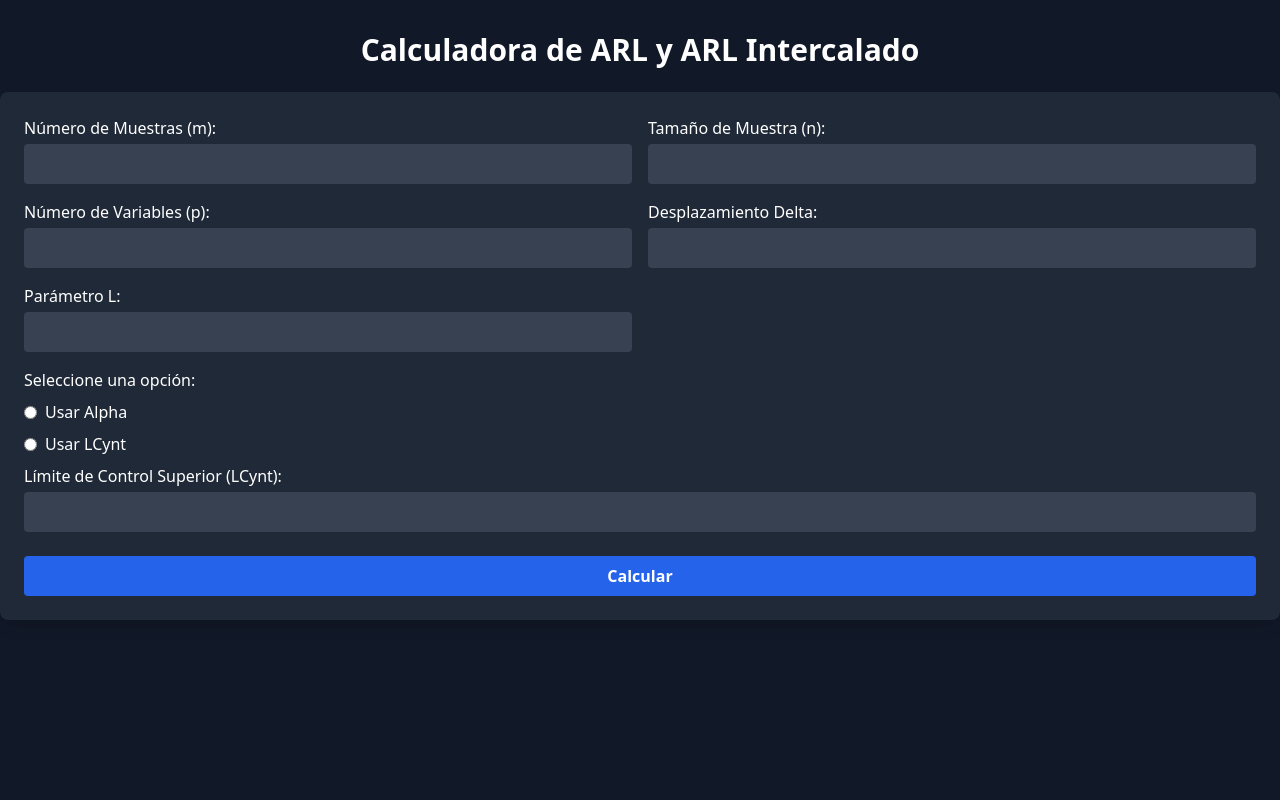
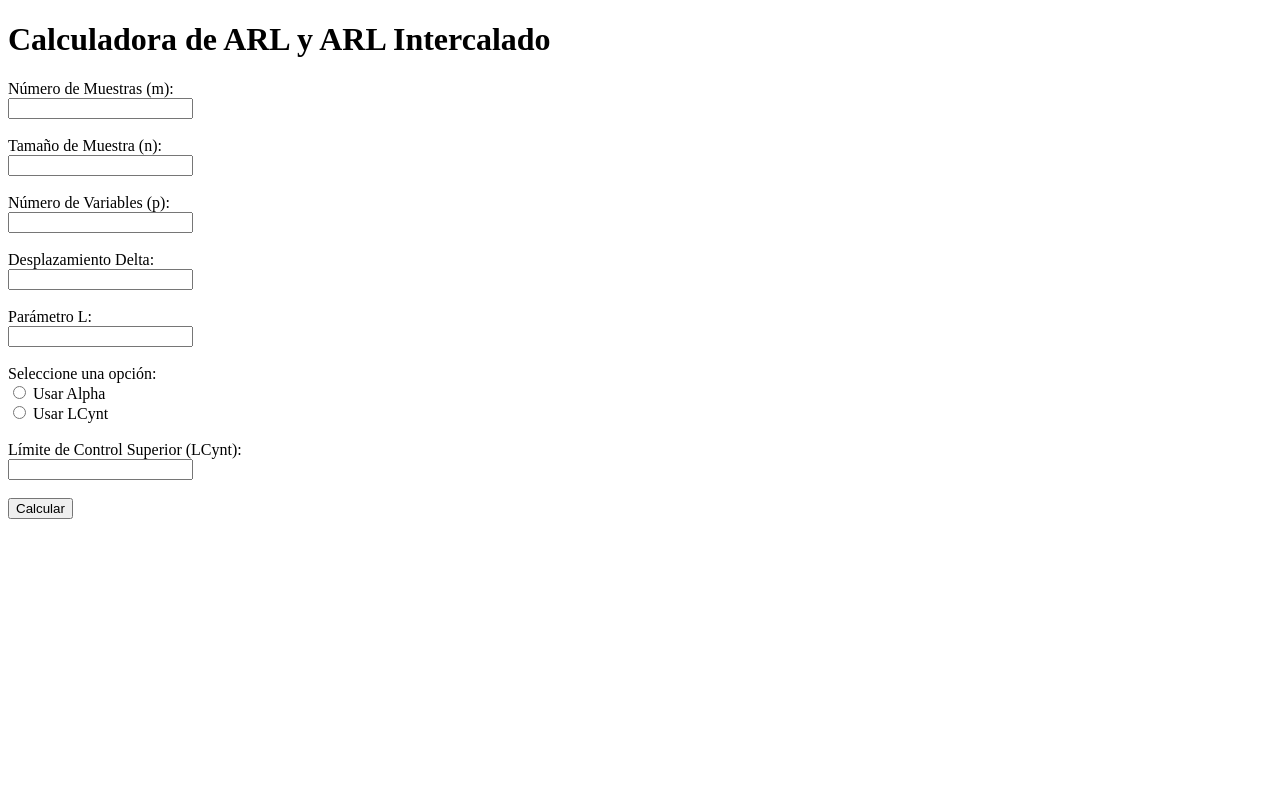
Before and after one commit to Arturo-daza/T2_arl, a Flask app: page / in a window 1280 px wide. Run offline with Flask 3, Linux system fonts and the light colour scheme; some libraries are stand-ins or nearby versions.

Commit message:
update graphs

```diff
--- a/templates/index.html
+++ b/templates/index.html
@@ -1,12 +1,9 @@
 <!DOCTYPE html>
-<html lang="es" class="bg-gray-900 text-white">
+<html lang="es">
+
 <head>
     <meta charset="UTF-8">
     <title>Calculadora de ARL</title>
-    <!-- Incluir Tailwind CSS -->
-    <link href="https://cdn.jsdelivr.net/npm/tailwindcss@2.2.19/dist/tailwind.min.css" rel="stylesheet">
-    <!-- Incluir Plotly -->
-    <script src="https://cdn.plot.ly/plotly-latest.min.js"></script>
     <script>
         function toggleFields() {
             var useAlpha = document.getElementById('alpha_option').checked;
@@ -23,96 +20,70 @@
         }
     </script>
 </head>
-<body onload="toggleFields();" class="bg-gray-900 text-white min-h-screen">
-    <div class="container mx-auto py-8">
-        <!-- Título -->
-        <h1 class="text-3xl font-bold mb-6 text-center">Calculadora de ARL y ARL Intercalado</h1>
 
-        <!-- Formulario -->
+<body onload="toggleFields();">
+    <h1>Calculadora de ARL y ARL Intercalado</h1>
     {% if error %}
-            <p class="text-red-500 text-center mb-4">{{ error }}</p>
+    <p style="color:red;">{{ error }}</p>
     {% endif %}
-        <form method="post" class="bg-gray-800 p-6 rounded-lg shadow-lg mb-8">
-            <div class="grid grid-cols-1 md:grid-cols-2 gap-4">
-                <div>
-                    <label for="m" class="block font-medium mb-1">Número de Muestras (m):</label>
-                    <input type="number" id="m" name="m" required value="{{ m if m is not none else '' }}" class="w-full p-2 rounded bg-gray-700 text-white">
-                </div>
-                <div>
-                    <label for="n" class="block font-medium mb-1">Tamaño de Muestra (n):</label>
-                    <input type="number" id="n" name="n" required value="{{ n if n is not none else '' }}" class="w-full p-2 rounded bg-gray-700 text-white">
-                </div>
-                <div>
-                    <label for="p" class="block font-medium mb-1">Número de Variables (p):</label>
-                    <input type="number" id="p" name="p" required value="{{ p if p is not none else '' }}" class="w-full p-2 rounded bg-gray-700 text-white">
-                </div>
-                <div>
-                    <label for="Delta" class="block font-medium mb-1">Desplazamiento Delta:</label>
-                    <input type="number" step="any" id="Delta" name="Delta" required value="{{ Delta if Delta is not none else '' }}" class="w-full p-2 rounded bg-gray-700 text-white">
-                </div>
-                <div>
-                    <label for="L" class="block font-medium mb-1">Parámetro L:</label>
-                    <input type="number" id="L" name="L" required value="{{ L if L is not none else '' }}" class="w-full p-2 rounded bg-gray-700 text-white">
-                </div>
+    <form method="post">
+        <label for="m">Número de Muestras (m):</label><br>
+        <input type="number" id="m" name="m" required value="{{ m if m is not none else '' }}"><br><br>
+
+        <label for="n">Tamaño de Muestra (n):</label><br>
+        <input type="number" id="n" name="n" required value="{{ n if n is not none else '' }}"><br><br>
+
+        <label for="p">Número de Variables (p):</label><br>
+        <input type="number" id="p" name="p" required value="{{ p if p is not none else '' }}"><br><br>
+
+        <label for="Delta">Desplazamiento Delta:</label><br>
+        <input type="number" step="any" id="Delta" name="Delta" required
+            value="{{ Delta if Delta is not none else '' }}"><br><br>
+
+        <label for="L">Parámetro L:</label><br>
+        <input type="number" id="L" name="L" required value="{{ L if L is not none else '' }}"><br><br>
+
+        <label>Seleccione una opción:</label><br>
+        <input type="radio" id="alpha_option" name="use_alpha" value="alpha" onclick="toggleFields();" {% if
+            use_alpha=='alpha' %}checked{% endif %}>
+        <label for="alpha_option">Usar Alpha</label><br>
+        <input type="radio" id="LCynt_option" name="use_alpha" value="LCynt" onclick="toggleFields();" {% if
+            use_alpha=='LCynt' %}checked{% endif %}>
+        <label for="LCynt_option">Usar LCynt</label><br><br>
+
+        <div id="alpha_field" style="display: none;">
+            <label for="alpha">Nivel de Significancia Alpha:</label><br>
+            <input type="number" step="any" id="alpha" name="alpha"
+                value="{{ alpha if alpha is not none else '' }}"><br><br>
         </div>
 
-            <div class="mt-4">
-                <label class="block font-medium mb-2">Seleccione una opción:</label>
-                <div class="flex items-center mb-2">
-                    <input type="radio" id="alpha_option" name="use_alpha" value="alpha" onclick="toggleFields();" {% if use_alpha == 'alpha' %}checked{% endif %} class="mr-2">
-                    <label for="alpha_option">Usar Alpha</label>
-                </div>
-                <div class="flex items-center mb-2">
-                    <input type="radio" id="LCynt_option" name="use_alpha" value="LCynt" onclick="toggleFields();" {% if use_alpha == 'LCynt' %}checked{% endif %} class="mr-2">
-                    <label for="LCynt_option">Usar LCynt</label>
-                </div>
-                <div id="alpha_field" class="mt-2" style="display: none;">
-                    <label for="alpha" class="block font-medium mb-1">Nivel de Significancia Alpha:</label>
-                    <input type="number" step="any" id="alpha" name="alpha" value="{{ alpha if alpha is not none else '' }}" class="w-full p-2 rounded bg-gray-700 text-white">
-                </div>
-                <div id="LCynt_field" class="mt-2" style="display: none;">
-                    <label for="LCynt" class="block font-medium mb-1">Límite de Control Superior (LCynt):</label>
-                    <input type="number" step="any" id="LCynt" name="LCynt" value="{{ LCynt if LCynt is not none else '' }}" class="w-full p-2 rounded bg-gray-700 text-white">
-                </div>
+        <div id="LCynt_field" style="display: none;">
+            <label for="LCynt">Límite de Control Superior (LCynt):</label><br>
+            <input type="number" step="any" id="LCynt" name="LCynt"
+                value="{{ LCynt if LCynt is not none else '' }}"><br><br>
         </div>
 
-            <div class="mt-6">
-                <input type="submit" value="Calcular" class="w-full py-2 px-4 bg-blue-600 hover:bg-blue-700 rounded text-white font-bold">
-            </div>
+        <input type="submit" value="Calcular">
     </form>
 
-        <!-- Resultados y Gráficas -->
     {% if results %}
-        <div class="flex flex-col md:flex-row md:space-x-6">
-            <!-- Sección de Resultados -->
-            <div class="w-full md:w-1/4">
-                <div class="bg-gray-800 p-6 rounded-lg shadow-lg mb-6">
-                    <h2 class="text-2xl font-bold mb-4 text-center">Resultados</h2>
+    <h2>Resultados:</h2>
     <p><strong>ARL:</strong> {{ results['ARL'] }}</p>
     <p><strong>ARL Intercalado:</strong> {{ results['ARL_Intercalado'] }}</p>
-                </div>
-            </div>
 
-            <!-- Sección de Gráficas -->
-            <div class="w-full md:w-3/4">
-                <div class="grid grid-cols-1 md:grid-cols-2 gap-6">
-                    <div class="bg-gray-800 p-4 rounded-lg shadow-lg">
-                        <h2 class="text-xl font-bold mb-2 text-center">Gráfica de T² con Límite LCynt</h2>
+    <h2>Gráfica de T² con Límite LCynt:</h2>
     {{ grafica_t2|safe }}
-                    </div>
-                    <div class="bg-gray-800 p-4 rounded-lg shadow-lg">
-                        <h2 class="text-xl font-bold mb-2 text-center">Gráfica de CRL con Límite L</h2>
-                        {{ grafica_arl|safe }}
-                    </div>
-                </div>
-            </div>
-        </div>
+
     {% endif %}
-    </div>
 
-    <!-- Llamar a toggleFields() nuevamente -->
+    <!-- Incluir la biblioteca de Plotly -->
+    <script src="https://cdn.plot.ly/plotly-latest.min.js"></script>
+
+
     <script>
+        // Llamar a toggleFields() nuevamente para asegurar que los campos se muestren correctamente después de cargar los valores
         toggleFields();
     </script>
 </body>
+
 </html>
```
Also changed, not shown: graficas.py (+9 -46 lines). Lines whose indentation alone changed are shown as unchanged.
